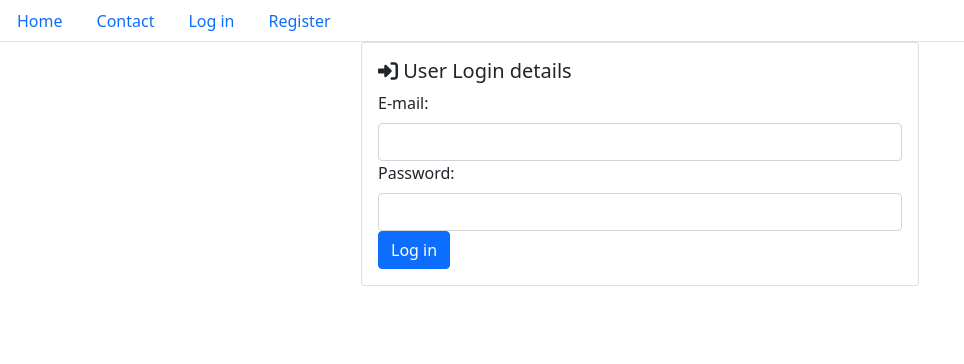
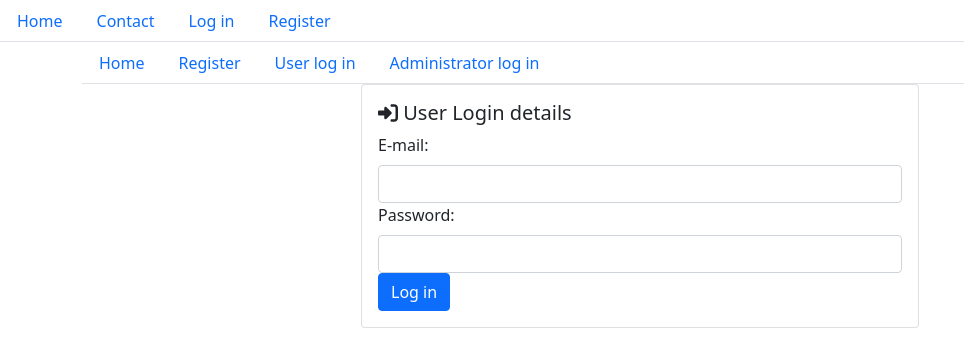
Before and after one commit to Ado2211/React2020, a React (Create React App) app: page /#/user/login in a window 1280 px wide. Shown: the top 364 px of the page, without its empty margins (0-964 px from the left). Built offline with nearby package versions, Linux system fonts and the light colour scheme.

Commit message:
Added Rolled main menu

```diff
--- a/src/components/ContactPage/ContactPage.tsx
+++ b/src/components/ContactPage/ContactPage.tsx
@@ -2,11 +2,14 @@ import { faPhone } from "@fortawesome/free-solid-svg-icons";
 import { FontAwesomeIcon } from "@fortawesome/react-fontawesome";
 import React from "react";
 import { Card, Container } from "react-bootstrap";
+import RoledMainMenu from "../RoledMainMenu/RoledMainMenu";
 
 export default class ContactPage extends React.Component {
     render() {
         return (
             <Container>
+            <RoledMainMenu role="user" />
+
                 <Card>
                     <Card.Body>
                         <Card.Title>
--- a/src/components/HomePage/HomePage.tsx
+++ b/src/components/HomePage/HomePage.tsx
@@ -5,16 +5,14 @@ import { FontAwesomeIcon } from '@fortawesome/react-fontawesome';
 import CategoryType from '../../types/CategoryType';
 import { Link, Redirect } from 'react-router-dom';
 import api, { ApiResponse } from '../../api/api';
+import RoledMainMenu from '../RoledMainMenu/RoledMainMenu';
+import ApiCategoryDto from '../../dtos/ApiCategoryDto';
+
 
 interface HomePageState {
   isUserLoggedIn: boolean;
   categories: CategoryType[];
 
-}
-
-interface ApiCategoryDto {
-  categoryId: number;
-  name: string;
 }
 
 class HomePage extends React.Component {
@@ -82,6 +80,7 @@ class HomePage extends React.Component {
 
     return (
       <Container>
+        <RoledMainMenu role="user" />
         <Card>
           <Card.Body>
             <Card.Title>
--- a/src/components/RoledMainMenu/RoledMainMenu.tsx
+++ b/src/components/RoledMainMenu/RoledMainMenu.tsx
@@ -30,6 +30,7 @@ export default class RoledMainMenu extends React.Component<RoledMainMenuProperti
             new MainMenuItem("Contact", "/contact/"),
             new MainMenuItem("My Orders", "/user/orders/"),
             new MainMenuItem("Log out", "/user/logout/"),
+            new MainMenuItem("User log in", "/user/login/"),
         ];
     }
 
@@ -42,9 +43,11 @@ export default class RoledMainMenu extends React.Component<RoledMainMenuProperti
 
     getVisitorMenuItems(): MainMenuItem[] {
         return [
+            new MainMenuItem("Home", "/"),
             new MainMenuItem("Register", "/user/register/"),
             new MainMenuItem("User log in", "/user/login/"),
             new MainMenuItem("Administrator log in", "/administrator/login/"),
+
         ];
     }
 }
--- a/src/components/UserLoginPage/UserLoginPage.tsx
+++ b/src/components/UserLoginPage/UserLoginPage.tsx
@@ -4,6 +4,7 @@ import React from "react";
 import { Alert, Button, Card, Col, Container, Form } from "react-bootstrap";
 import { Redirect } from "react-router-dom";
 import api, { ApiResponse, saveToken, saveRefreshToken } from '../../api/api';
+import RoledMainMenu from "../RoledMainMenu/RoledMainMenu";
 
 interface UserLoginPageState {
     email: string;
@@ -50,7 +51,6 @@ export default class UserLoginPage extends React.Component {
         this.setState(newState);
     }
 
-
     private doLogin() {
         api(
             'auth/user/login',
@@ -69,7 +69,7 @@ export default class UserLoginPage extends React.Component {
                 }
 
                 if (res.status === 'ok') {
-                if ( res.data.statusCode !== undefined ) {
+                    if (res.data.statusCode !== undefined) {
                         let message = 'afdadf';
 
                         switch (res.data.statusCode) {
@@ -98,6 +98,8 @@ export default class UserLoginPage extends React.Component {
         }
         return (
             <Container>
+                <RoledMainMenu role="visitor" />
+
                 <Col md={{ span: 6, offset: 3 }}>
                     <Card>
                         <Card.Body>
--- a/src/components/UserRegistrationPage/UserRegistrationPage.tsx
+++ b/src/components/UserRegistrationPage/UserRegistrationPage.tsx
@@ -4,7 +4,7 @@ import { FontAwesomeIcon } from '@fortawesome/react-fontawesome';
 import { faUserPlus } from '@fortawesome/free-solid-svg-icons';
 import { Link } from 'react-router-dom';
 import api, { ApiResponse } from '../../api/api';
-
+import RoledMainMenu from '../RoledMainMenu/RoledMainMenu';
 
 interface UserRegistrationPageState {
     formData: {
@@ -55,7 +55,7 @@ export class UserRegistrationPage extends React.Component {
     render() {
         return (
             <Container>
-
+                <RoledMainMenu role="visitor" />
 
                 <Col md={ { span: 8, offset: 2 } }>
                     <Card>
```
Lines whose indentation alone changed are shown as unchanged.
